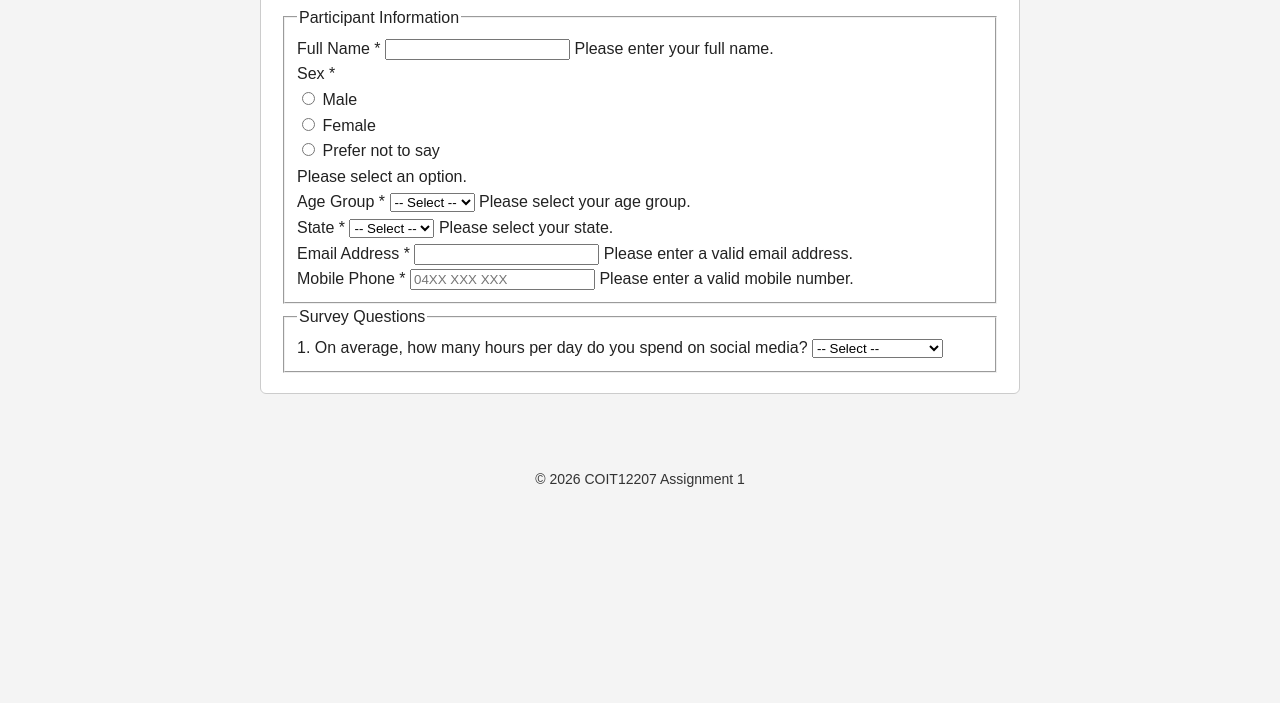
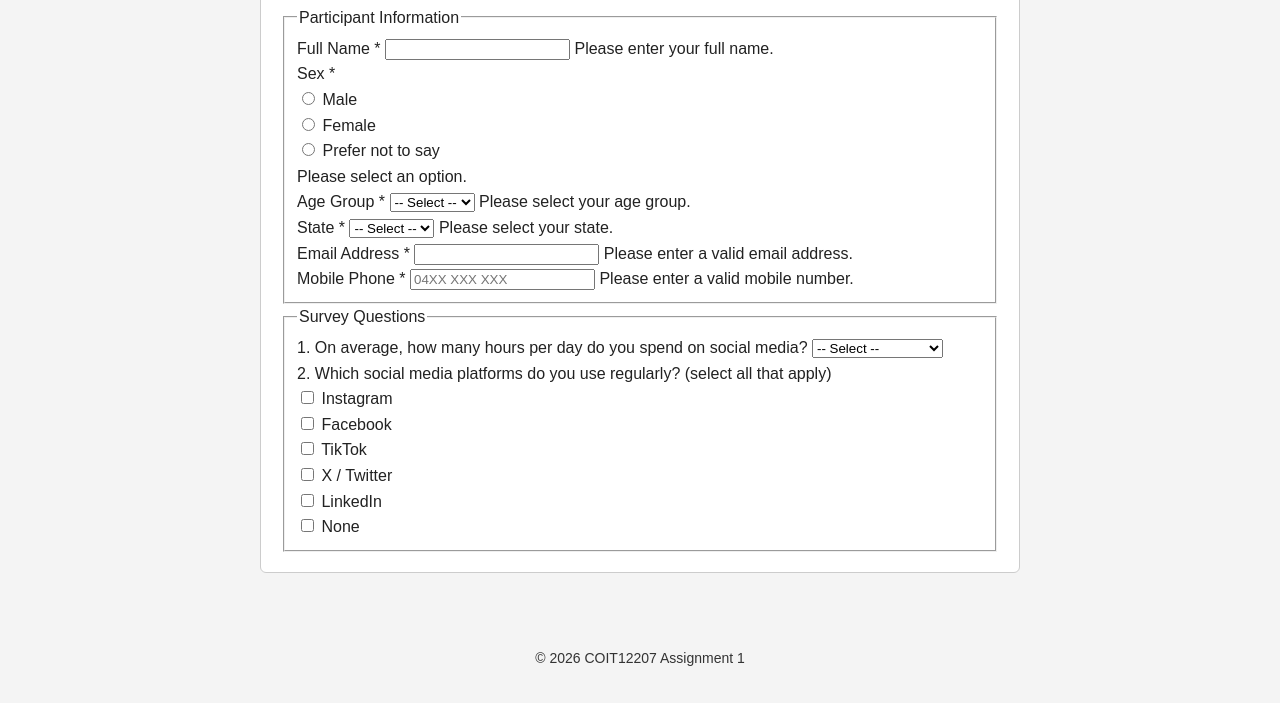
Before and after one commit to Rahim-hash/mental-health-survey, a plain HTML site: page survey.html in a window 1280 px wide. Shown: the part 173-876 px from the top of the page. Before the commit the page ends 800 px from the top, so only its background shows below. Drawn offline with Linux system fonts and the light colour scheme; a script that the page names is missing.

Commit message:
Add survey question 2: social media platforms checkboxes

```diff
--- a/survey.html
+++ b/survey.html
@@ -97,6 +97,33 @@
               <option value="More than 6 hours">More than 6 hours</option>
             </select>
           </div>
+          <div class="field">
+            <span class="group-label">2. Which social media platforms do you use regularly? (select all that apply)</span>
+            <div class="checkbox-row">
+              <input type="checkbox" id="platformInstagram" name="platforms" value="Instagram">
+              <label for="platformInstagram">Instagram</label>
+            </div>
+            <div class="checkbox-row">
+              <input type="checkbox" id="platformFacebook" name="platforms" value="Facebook">
+              <label for="platformFacebook">Facebook</label>
+            </div>
+            <div class="checkbox-row">
+              <input type="checkbox" id="platformTiktok" name="platforms" value="TikTok">
+              <label for="platformTiktok">TikTok</label>
+            </div>
+            <div class="checkbox-row">
+              <input type="checkbox" id="platformX" name="platforms" value="X/Twitter">
+              <label for="platformX">X / Twitter</label>
+            </div>
+            <div class="checkbox-row">
+              <input type="checkbox" id="platformLinkedin" name="platforms" value="LinkedIn">
+              <label for="platformLinkedin">LinkedIn</label>
+            </div>
+            <div class="checkbox-row">
+              <input type="checkbox" id="platformNone" name="platforms" value="None">
+              <label for="platformNone">None</label>
+            </div>
+          </div>
 
         </fieldset>
 
```
